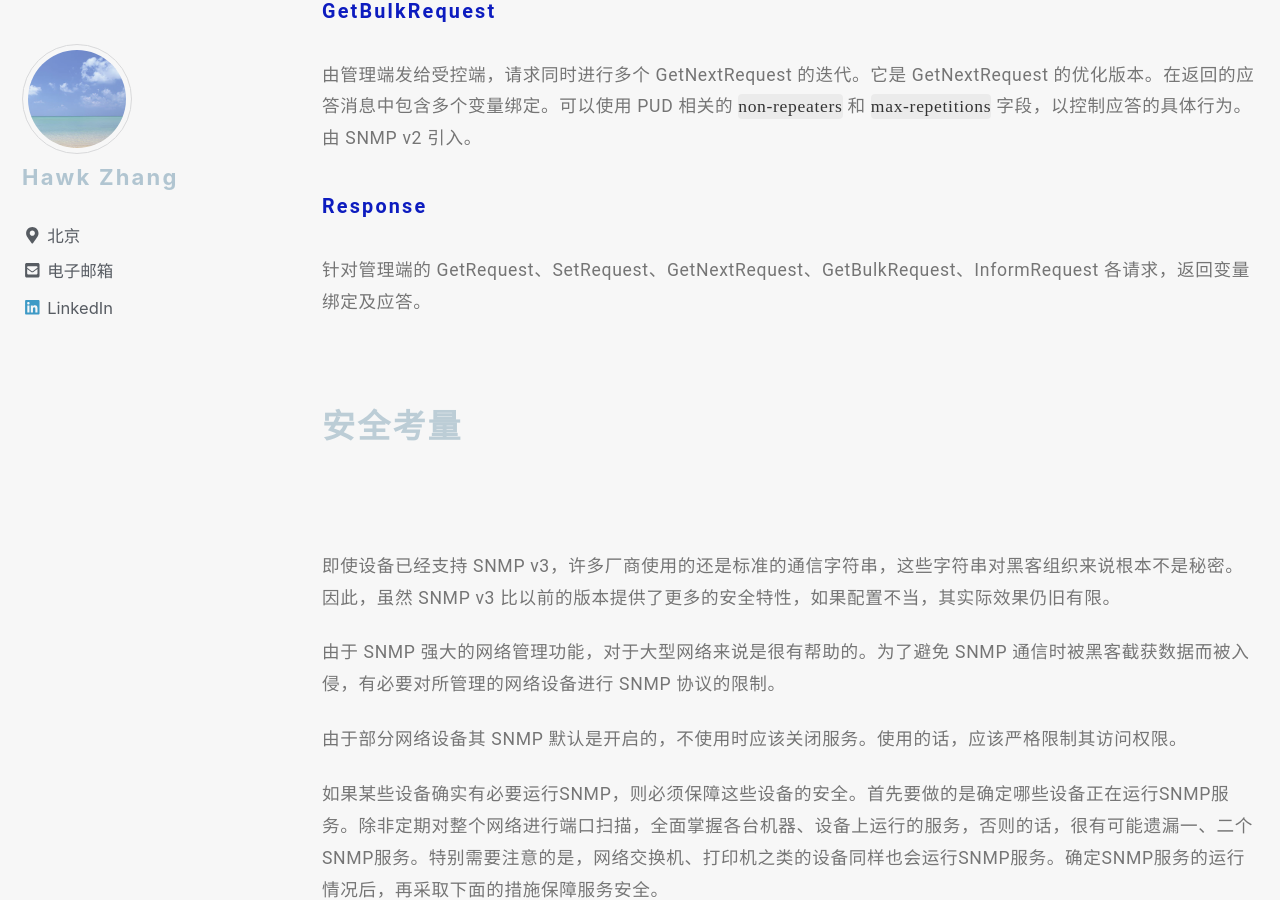
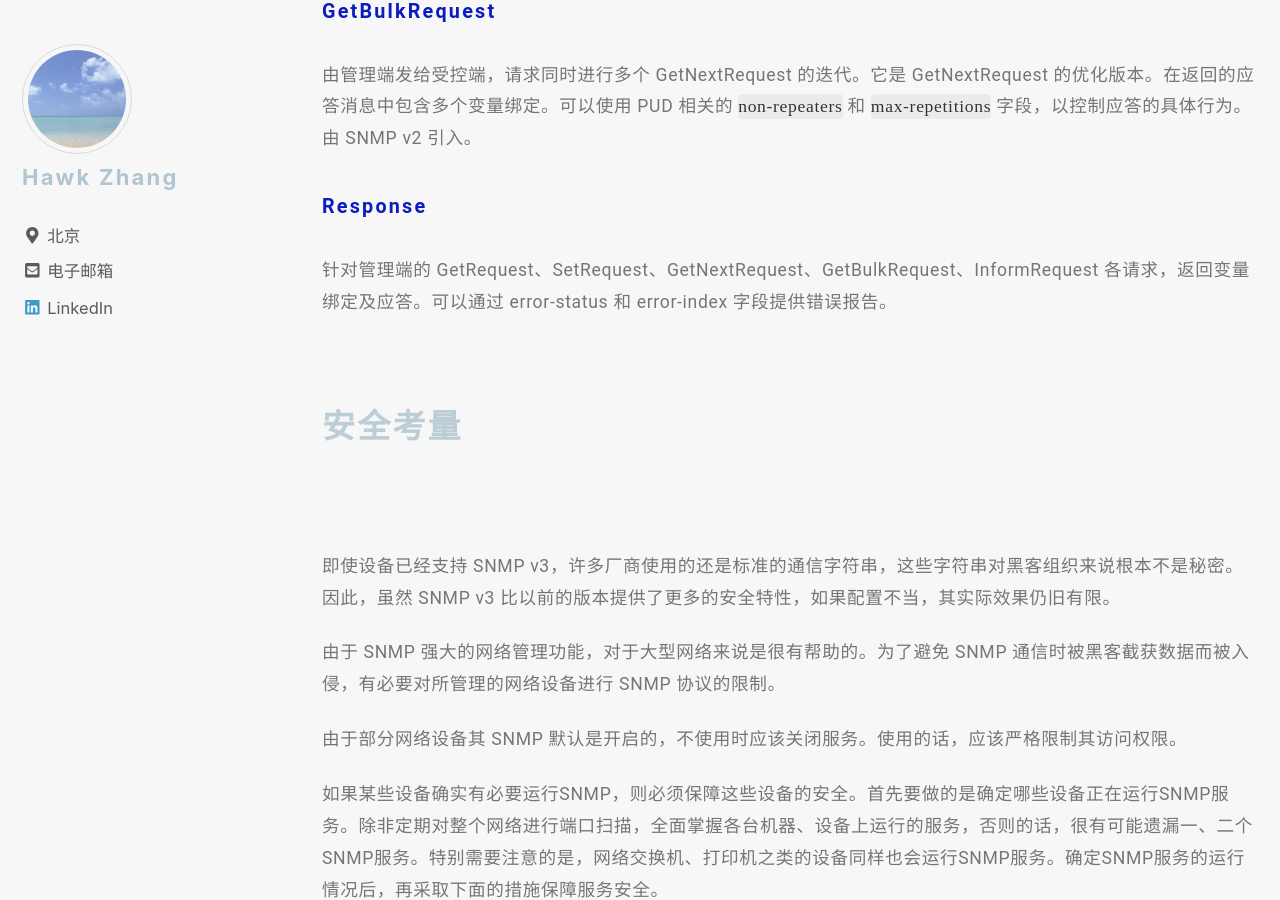
Before and after one commit to narru888/linotes_note, a Jekyll site: the page built from _posts/monitor/zabbix/2018-01-02-monitor.snmp.md, in a window 1280 px wide and 900 px high, scrolled down 6445 px. Built offline with Jekyll 4.4.1, drawn with Linux system fonts in a browser that asks for light colours; nearby versions of some CDN libraries; a script that is not in the unit is left out.

Commit message:
update on 2018-10-20 20:35:01 CST

```diff
--- a/_posts/monitor/zabbix/2018-01-02-monitor.snmp.md
+++ b/_posts/monitor/zabbix/2018-01-02-monitor.snmp.md
@@ -203,7 +203,7 @@
 
 ##### Response
 
-针对管理端的 GetRequest、SetRequest、GetNextRequest、GetBulkRequest、InformRequest 各请求，返回变量绑定及应答。
+针对管理端的 GetRequest、SetRequest、GetNextRequest、GetBulkRequest、InformRequest 各请求，返回变量绑定及应答。可以通过 error-status 和 error-index 字段提供错误报告。
 
 
 
```
